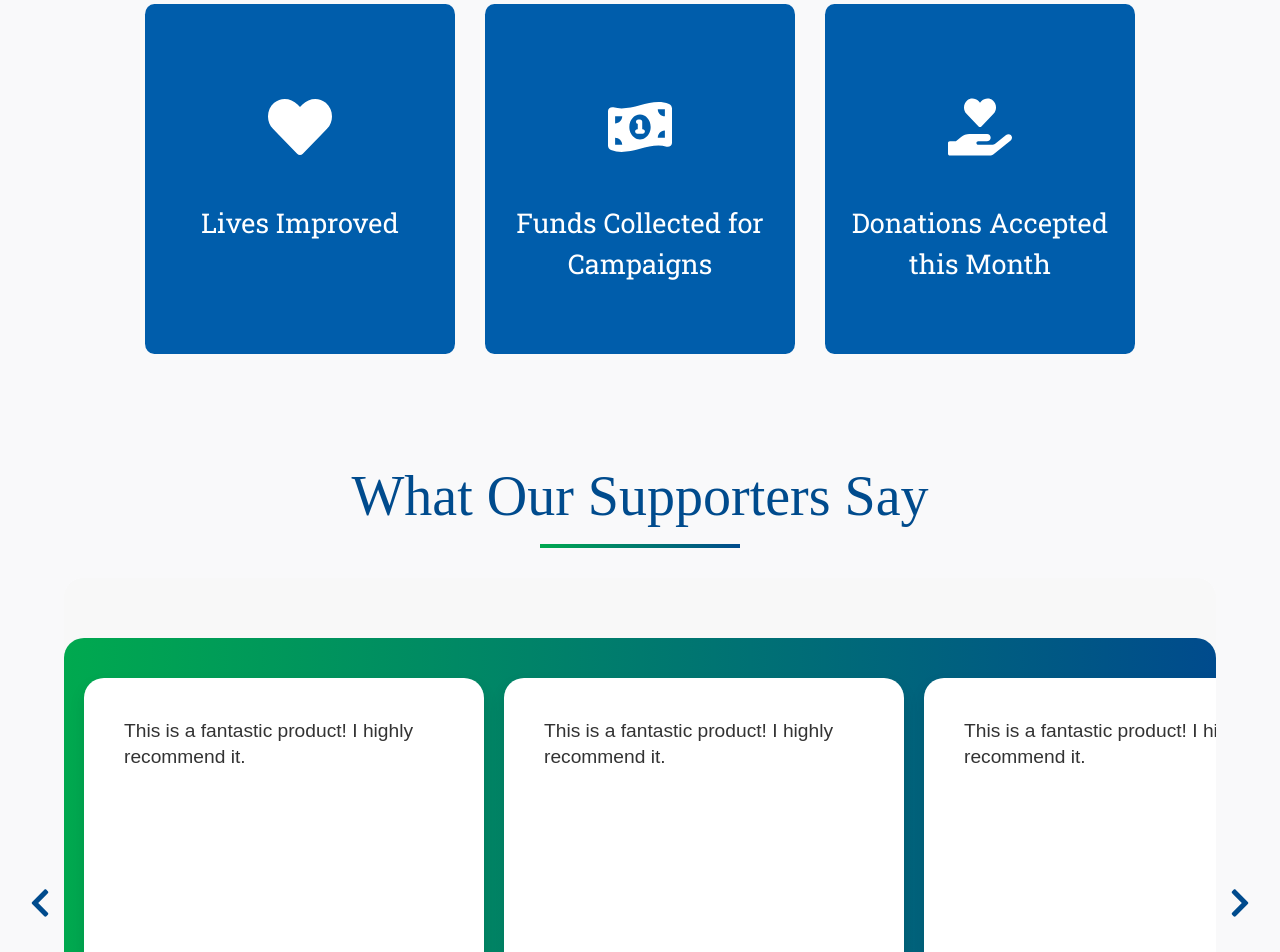
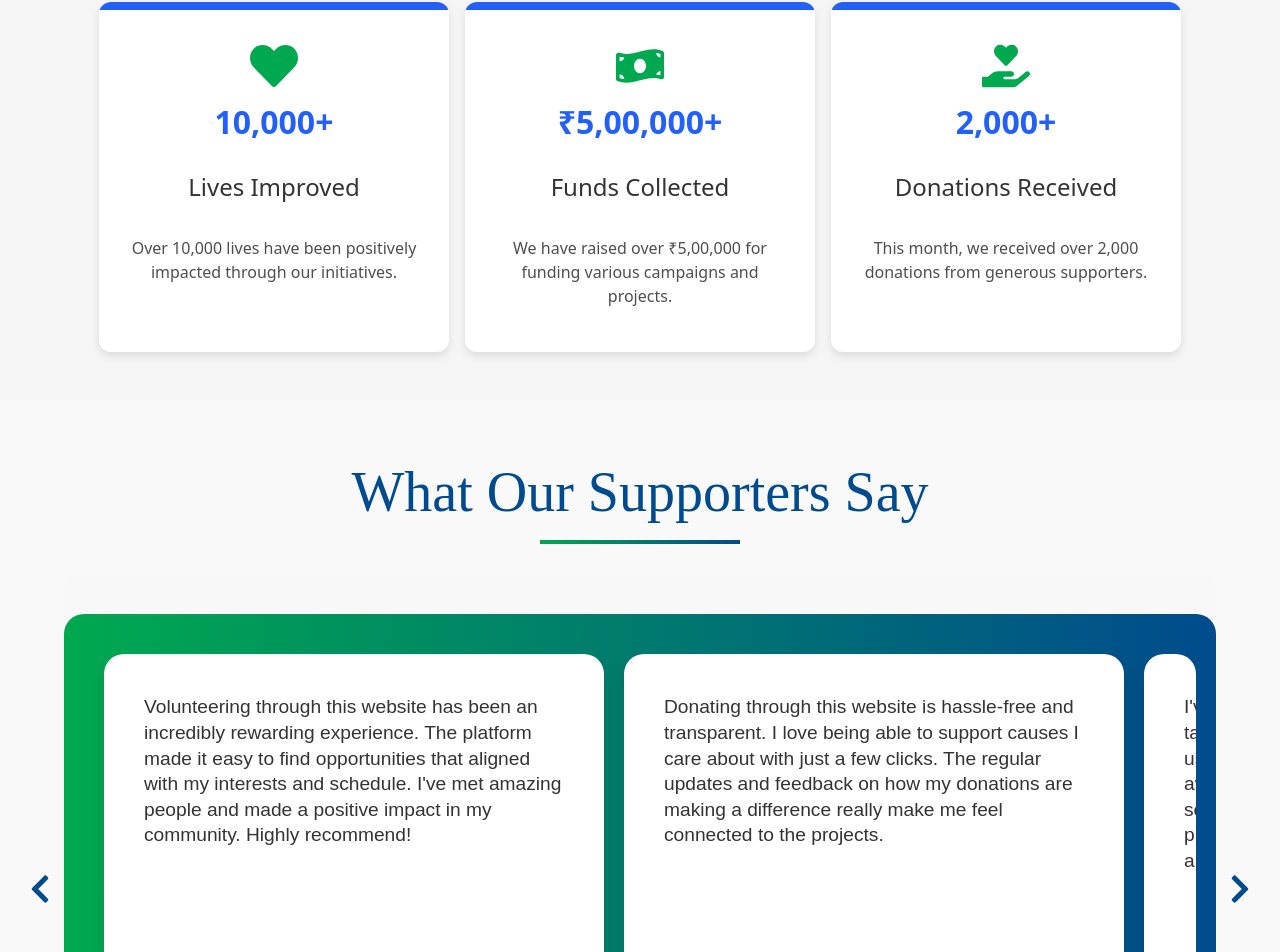
Before and after one commit to vinay-dhankhar/daankarenDeplyment, a React (Create React App) app in the folder frontend/: page / in a window 1280 px wide. Shown: the part 884-1836 px from the top of the page. Built offline with nearby package versions, Linux system fonts and the light colour scheme.

Commit message:
Changes to home page

```diff
--- a/frontend/src/CSS/homepage.css
+++ b/frontend/src/CSS/homepage.css
@@ -2,52 +2,73 @@
 .data-section {
     margin-top: 3%;
     width: 100%;
-    height: 450px;
+    background-color: #F5F5F5;
+    padding: 3rem 0;
     display: flex;
     justify-content: center;
     align-items: center;
 }
 
-.data {
+.data-container {
     width: 90%;
-    height: 95%;
-    background-size: 100% 475px;
-    background-repeat: no-repeat;
-    background-position: center;
-    gap: 20px;
-    display: flex;
-    flex-wrap: wrap;
-    align-items: center;
-    border-radius: 5px;
-    justify-content: center;
-}
-
-.data-cards-container {
-    display: flex;
-    flex-wrap: wrap;
-    gap: 30px;
-    justify-content: center;
-    align-items: center;
-}
-
-.data-cards {
-    height: 350px;
-    width: 310px;
-    background-color: #005DAB;
-    border-radius: 3%;
-    font-size: 1.7rem;
-    text-align: center;
-    color: white;
-    font-family: "Roboto Slab", sans-serif;
-    justify-content: flex-start;
-    padding: 3rem 0;
-}
-
-.data-cards .icon-container {
     display: flex;
     justify-content: center;
     align-items: center;
-    height: 150px;
+    gap: 1rem;
+    flex-wrap: wrap;
+}
+
+.data-card {
+    width: 350px;
+    height: 350px;
+    background-color: #FFFFFF;
+    border-radius: 12px;
+    box-shadow: 0 4px 8px rgba(0, 0, 0, 0.1);
+    padding: 2rem;
+    text-align: center;
+    transition: all 0.3s ease-in-out;
+    position: relative;
+    overflow: hidden;
+}
+
+.data-card::before {
+    content: "";
+    position: absolute;
+    top: 0;
+    left: 0;
+    width: 100%;
+    height: 8px;
+    background-color: #2360fa;
+}
+
+.icon-container {
+    display: flex;
+    flex-direction: column;
+    justify-content: center;
+    align-items: center;
+    height: 120px;
+}
+
+.number {
+    font-size: 2rem;
+    font-weight: bold;
+    color: #2360fa;
+    margin-top: 0.5rem;
+}
+
+.data-card h3 {
+    color: #333333;
+    font-size: 1.5rem;
+    margin-bottom: 1rem;
+    font-weight: 400;
+    padding-top: 15px;
+}
+
+.data-card p {
+    color: #4e4e4e;
+    font-size: 1rem;
+    line-height: 1.5;
+    padding-top: 15px;
 }
 
 /* reviews section */
@@ -94,7 +115,8 @@
 .review-section {
     background-color: #f8f8f8;
     width: 90%;
-    padding: 60px 0;
+    padding-top: 40px;
+    padding-bottom: 60px;
     display: flex;
     justify-content: center;
     align-items: center;
@@ -102,7 +124,7 @@
     position: relative;
 }
 
-.review-cards-container {
+.gradient-container {
     display: flex;
     align-items: center;
     gap: 20px;
@@ -110,11 +132,22 @@
     background: linear-gradient(to right, #00a94f, #004b8d);
     padding: 40px 20px;
     border-radius: 20px;
+    overflow: hidden;
+}
+
+.card-groups-container {
+    display: flex;
+    align-items: center;
+    gap: 20px;
+    padding: 0 20px;
+    border-radius: 20px;
     overflow-x: hidden;
+    scroll-behavior: smooth;
 }
 
 .review-card {
-    min-width: 400px;
+    min-width: 500px;
+    max-width: 500px;
     height: 450px;
     border-radius: 20px;
     box-shadow: 0 8px 16px rgba(0, 0, 0, 0.1);
@@ -147,28 +180,6 @@
     left: 40px;
     display: flex;
     align-items: center;
-}
-
-.card-group {
-    display: flex;
-    gap: 20px;
-}
-
-.card-groups-container {
-    display: flex;
-    align-items: center;
-    gap: 20px;
-    padding: 0 20px;
-    background: linear-gradient(to right, #00a94f, #004b8d);
-    padding: 40px 20px;
-    border-radius: 20px;
-    overflow-x: hidden;
-    scroll-behavior: smooth;
-    transition: transform 0.5s ease-in-out; /* Add this line */
-}
-
-.card-groups-container.animate {
-    transform: translateX(-10px); /* Adjust the value as needed */
 }
 
 .profile-image {
@@ -212,6 +223,19 @@
     right: -40px;
 }
 
+.card-animate {
+    animation: cardAnimation 0.5s ease-in-out;
+}
+
+@keyframes cardAnimation {
+    0% {
+        transform: translateX(4%);
+    }
+    100% {
+        transform: translateX(0);
+    }
+}
+
 /* Hide scrollbar */
 .review-cards-container::-webkit-scrollbar {
     display: none;
--- a/frontend/src/components/HomepageDataSection.js
+++ b/frontend/src/components/HomepageDataSection.js
@@ -1,38 +1,37 @@
 import React from "react";
-import { FaHeart } from "react-icons/fa";
-import { FaMoneyBill1Wave } from "react-icons/fa6";
-import { FaHandHoldingHeart } from "react-icons/fa";
+import { FaHeart, FaMoneyBillWave, FaHandHoldingHeart } from "react-icons/fa";
 
-// css written in homepage.css file
 const DataSection = () => {
     return (
-        <>
         <div className="data-section">
-                <div className='data'>
-                    <div className='data-cards-container'>
-                        <div className='data-cards'>
+            <div className="data-container">
+                <div className="data-card">
                     <div className="icon-container">
-                            <FaHeart style={{color: 'white', fontSize: '4rem'}}/>
+                        <FaHeart style={{ color: "#00a94f", fontSize: "3rem" }} />
+                        <span className="number">10,000+</span>
                     </div>
-                            <span>Lives Improved</span>
+                    <h3>Lives Improved</h3>
+                    <p>Over 10,000 lives have been positively impacted through our initiatives.</p>
                 </div>
-                        <div className='data-cards'>
+                <div className="data-card">
                     <div className="icon-container">
-                            <FaMoneyBill1Wave style={{color: 'white', fontSize: '4rem'}}/>
+                        <FaMoneyBillWave style={{ color: "#00a94f", fontSize: "3rem" }} />
+                        <span className="number">₹5,00,000+</span>
                     </div>
-                            <span>Funds Collected for Campaigns</span>
+                    <h3>Funds Collected</h3>
+                    <p>We have raised over ₹5,00,000 for funding various campaigns and projects.</p>
                 </div>
-                        <div className='data-cards'>
+                <div className="data-card">
                     <div className="icon-container">
-                            <FaHandHoldingHeart style={{color: 'white', fontSize: '4rem'}}/>
+                        <FaHandHoldingHeart style={{ color: "#00a94f", fontSize: "3rem" }} />
+                        <span className="number">2,000+</span>
                     </div>
-                            <span>Donations Accepted this Month</span>
+                    <h3>Donations Received</h3>
+                    <p>This month, we received over 2,000 donations from generous supporters.</p>
                 </div>
             </div>
         </div>
-            </div>
-        </>
-    )
-}
+    );
+};
 
 export default DataSection;
--- a/frontend/src/components/Reviews-Section.js
+++ b/frontend/src/components/Reviews-Section.js
@@ -3,7 +3,6 @@ import ReviewCard from "./ReviewCard";
 import imgSrc from './Images/pexels-photo-415829.webp'
 import { FaChevronLeft, FaChevronRight } from 'react-icons/fa';
 
-// CSS written in homepage css
 function ReviewsSection() {
     const [currentIndex, setCurrentIndex] = useState(0);
     const cardContainerRef = useRef(null);
@@ -15,7 +14,7 @@ function ReviewsSection() {
         } else {
             setCurrentIndex(currentIndex - 1);
         }
-        scrollToCard(currentIndex);
+        scrollToCard(currentIndex, 'prev');
     };
 
     const handleNext = () => {
@@ -24,62 +23,71 @@ function ReviewsSection() {
         } else {
             setCurrentIndex(currentIndex + 1);
         }
-        scrollToCard(currentIndex);
+        scrollToCard(currentIndex, 'next');
     };
 
-    const scrollToCard = (index) => {
+    const scrollToCard = (index, direction) => {
         if (cardContainerRef.current) {
-          const cardGroupWidth = cardContainerRef.current.offsetWidth;
-          cardContainerRef.current.scrollLeft = index * cardGroupWidth;
-          setIsAnimating(true);
-          setTimeout(() => {
-            setIsAnimating(false);
-          }, 500); // Adjust the duration as needed
+            const cardGroupWidth = cardContainerRef.current.offsetWidth;
+            cardContainerRef.current.scrollLeft = index * cardGroupWidth;
+
+            const animatedCardIndex = direction === 'next' ? 0 : 2;
+            const animatedCard = cardContainerRef.current.children[animatedCardIndex];
+
+            // Remove the animation class from all cards
+            Array.from(cardContainerRef.current.children).forEach((card) => {
+                card.classList.remove('card-animate');
+            });
+
+            // Add the animation class to the next/prev card
+            if (animatedCard) {
+                animatedCard.classList.add('card-animate');
+            }
+
+            setIsAnimating(true);
+            setTimeout(() => {
+                setIsAnimating(false);
+            }, 500); // Adjust the duration as needed
         }
     };
 
     const cards = [
-        <div key="card-group" className="card-group">
-          <ReviewCard
+        <ReviewCard
             key={1}
-            review="This is a fantastic product! I highly recommend it."
-            username="John Doe"
+            review="Volunteering through this website has been an incredibly rewarding experience. The platform made it easy to find opportunities that aligned with my interests and schedule. I've met amazing people and made a positive impact in my community. Highly recommend!"
+            username="Sarah M."
             profileImage={imgSrc}
-          />
-          <ReviewCard
+        />,
+        <ReviewCard
             key={2}
-            review="This is a fantastic product! I highly recommend it."
-            username="John Doe"
+            review="Donating through this website is hassle-free and transparent. I love being able to support causes I care about with just a few clicks. The regular updates and feedback on how my donations are making a difference really make me feel connected to the projects."
+            username="John D."
             profileImage={imgSrc}
-          />
-          <ReviewCard
+        />,
+        <ReviewCard
             key={3}
-            review="This is a fantastic product! I highly recommend it."
-            username="John Doe"
+            review="I've been volunteering for years, but this website takes it to a whole new level. The interface is user-friendly, and the variety of opportunities available is impressive. Whether you're a seasoned volunteer or just starting out, this platform makes it easy to get involved and make a difference."
+            username="Emily R."
             profileImage={imgSrc}
-          />
-        </div>,
-        <div key="card-group" className="card-group">
-          <ReviewCard
+        />,
+        <ReviewCard
             key={4}
-            review="This is a fantastic product! I highly recommend it."
-            username="Jane Doe"
+            review="As a busy professional, finding time to volunteer can be challenging. This website solves that problem by offering flexible opportunities that fit into my schedule. I appreciate how it caters to individuals with diverse backgrounds and commitments, making it easy for anyone to contribute in their own way."
+            username="Mark S."
             profileImage={imgSrc}
-          />
-          <ReviewCard
+        />,
+        <ReviewCard
             key={5}
-            review="This is a fantastic product! I highly recommend it."
-            username="Jane Doe"
+            review="I've been donating through this website for months now, and I'm continually impressed by the impact my contributions are making. The projects are well-vetted, and the reporting on outcomes is thorough and transparent. It's reassuring to know that my donations are being used effectively to create positive change."
+            username="Lisa H."
             profileImage={imgSrc}
-          />
-          <ReviewCard
+        />,
+        <ReviewCard
             key={6}
-            review="This is a fantastic product! I highly recommend it."
-            username="Jane Doe"
+            review="Finding volunteer opportunities has never been easier thanks to this website. The search filters allow me to pinpoint exactly what I'm looking for, whether it's a one-time event or a long-term commitment. Plus, the community aspect of the platform has connected me with like-minded individuals who share my passion for giving back."
+            username="Michael T."
             profileImage={imgSrc}
-          />
-        </div>
-        // Add more card groups here if needed
+        />
     ];
 
     return (
@@ -92,11 +100,10 @@ function ReviewsSection() {
                     <button className="scroll-btn prev" onClick={handlePrev}>
                         <FaChevronLeft />
                     </button>
-                    <div
-                    className={`card-groups-container ${isAnimating ? 'animate' : ''}`}
-                    ref={cardContainerRef}
-                    >
-                        {cards[currentIndex]}
+                    <div className="gradient-container">
+                        <div className="card-groups-container" ref={cardContainerRef}>
+                            {[cards[currentIndex], cards[(currentIndex + 1) % cards.length], cards[(currentIndex + 2) % cards.length]]}
+                        </div>
                     </div>
                     <button className="scroll-btn next" onClick={handleNext}>
                         <FaChevronRight />
```
Lines whose indentation alone changed are shown as unchanged.
